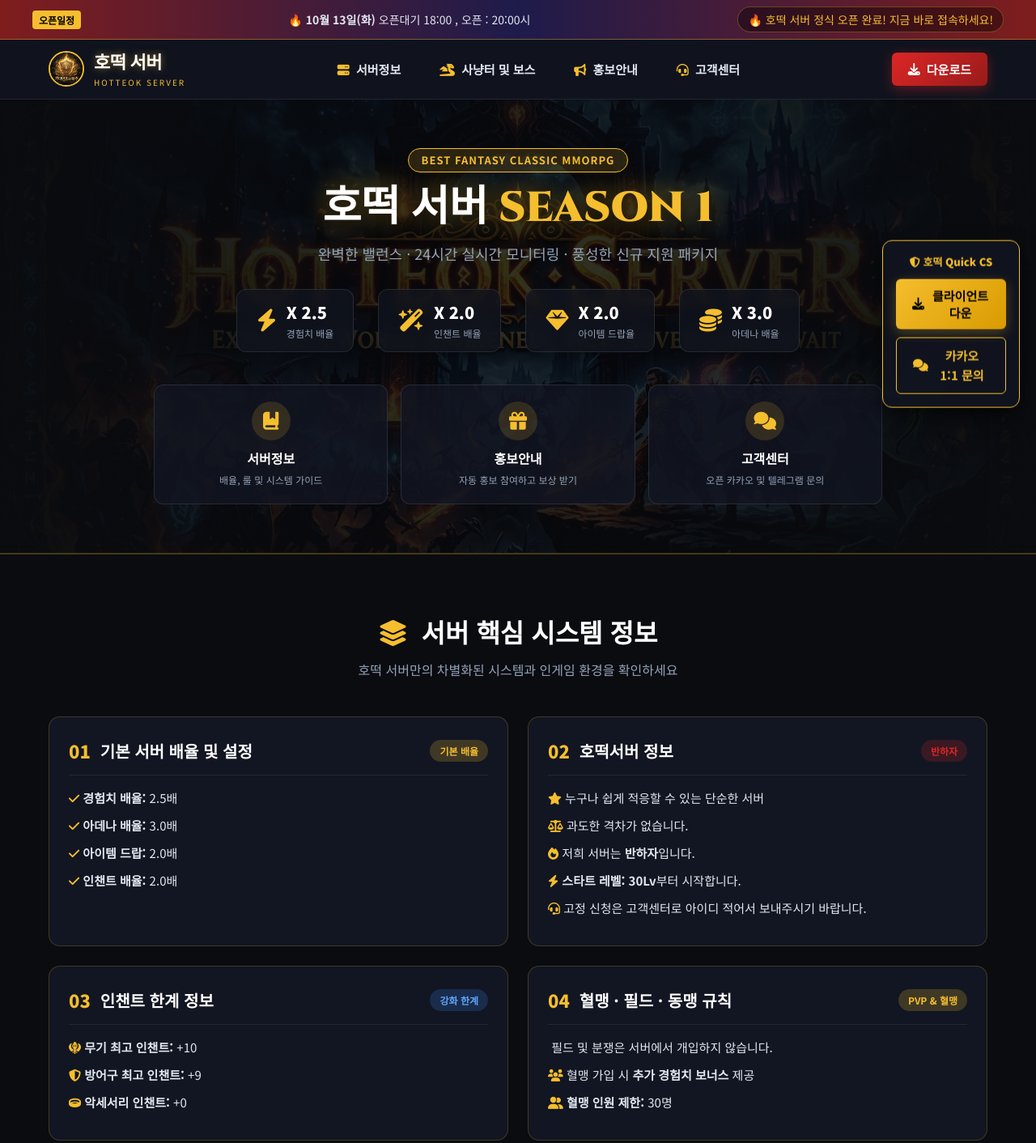
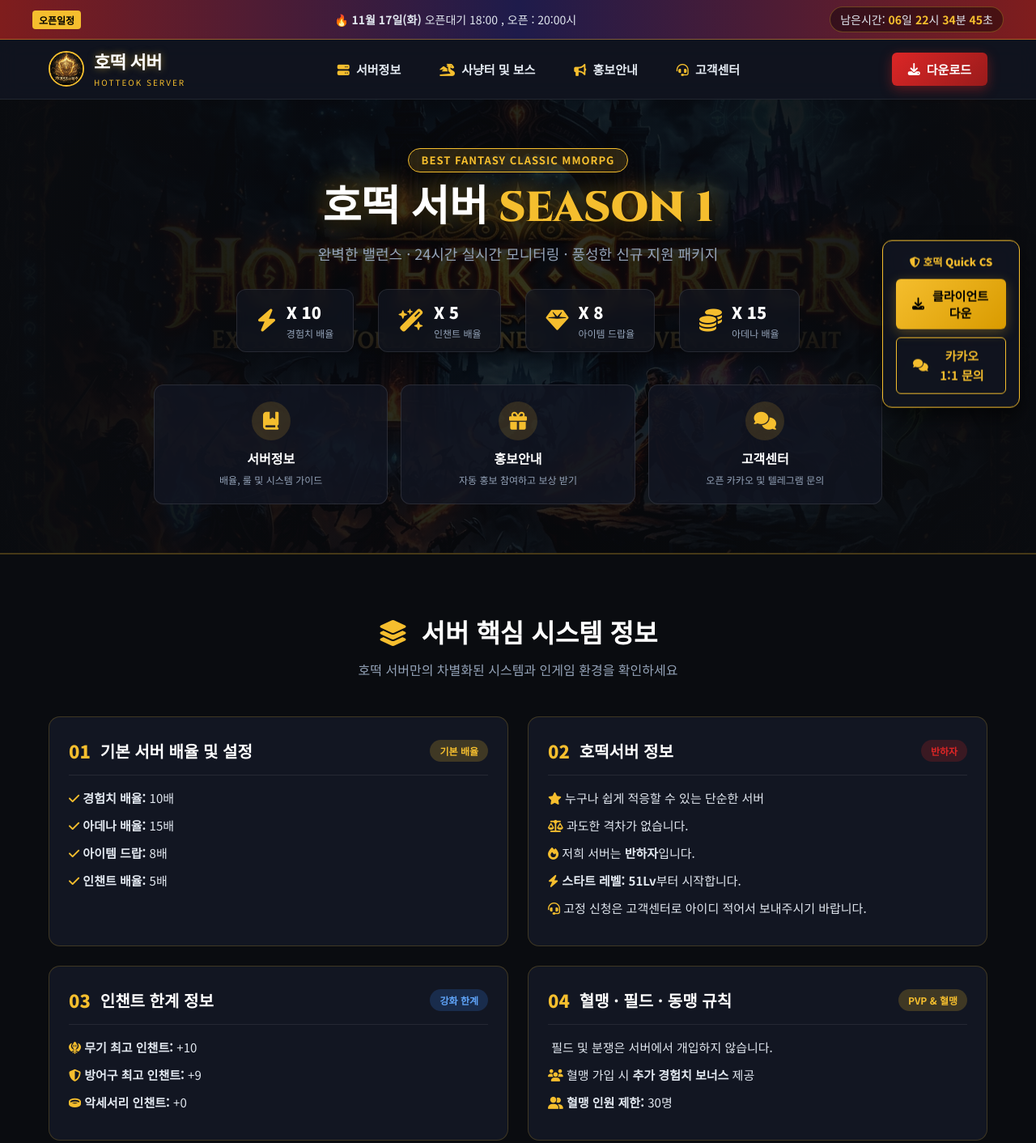
Before and after one commit to hodduk-1/hodduk, a plain HTML site: page index.html in a window 1280 px wide. Shown: the top 1412 px of the page at 81% size. Drawn offline with Linux system fonts and the light colour scheme.

Commit message:
Update server info, drop guide, and open date to Nov 17

```diff
--- a/index.html
+++ b/index.html
@@ -19,7 +19,7 @@
   <div class="announcement-bar" id="announcementBar">
     <div class="announcement-content">
       <span class="badge-tag">오픈일정</span>
-      <span class="announcement-text">🔥 <strong>10월 13일(화)</strong> 오픈대기 18:00 , 오픈 : 20:00시</span>
+      <span class="announcement-text">🔥 <strong>11월 17일(화)</strong> 오픈대기 18:00 , 오픈 : 20:00시</span>
       <div class="countdown" id="countdownTimer">
         <span>남은시간: </span>
         <strong id="timerDays">00</strong>일
@@ -74,28 +74,28 @@
         <div class="stat-item">
           <i class="fa-solid fa-bolt"></i>
           <div class="stat-info">
-            <span class="stat-num">X 2.5</span>
+            <span class="stat-num">X 10</span>
             <span class="stat-label">경험치 배율</span>
           </div>
         </div>
         <div class="stat-item">
           <i class="fa-solid fa-wand-magic-sparkles"></i>
           <div class="stat-info">
-            <span class="stat-num">X 2.0</span>
+            <span class="stat-num">X 5</span>
             <span class="stat-label">인챈트 배율</span>
           </div>
         </div>
         <div class="stat-item">
           <i class="fa-solid fa-gem"></i>
           <div class="stat-info">
-            <span class="stat-num">X 2.0</span>
+            <span class="stat-num">X 8</span>
             <span class="stat-label">아이템 드랍율</span>
           </div>
         </div>
         <div class="stat-item">
           <i class="fa-solid fa-coins"></i>
           <div class="stat-info">
-            <span class="stat-num">X 3.0</span>
+            <span class="stat-num">X 15</span>
             <span class="stat-label">아데나 배율</span>
           </div>
         </div>
@@ -138,10 +138,10 @@
         </div>
         <div class="info-card-body">
           <ul>
-            <li><i class="fa-solid fa-check text-gold"></i> <strong>경험치 배율:</strong> 2.5배</li>
-            <li><i class="fa-solid fa-check text-gold"></i> <strong>아데나 배율:</strong> 3.0배</li>
-            <li><i class="fa-solid fa-check text-gold"></i> <strong>아이템 드랍:</strong> 2.0배</li>
-            <li><i class="fa-solid fa-check text-gold"></i> <strong>인챈트 배율:</strong> 2.0배</li>
+            <li><i class="fa-solid fa-check text-gold"></i> <strong>경험치 배율:</strong> 10배</li>
+            <li><i class="fa-solid fa-check text-gold"></i> <strong>아데나 배율:</strong> 15배</li>
+            <li><i class="fa-solid fa-check text-gold"></i> <strong>아이템 드랍:</strong> 8배</li>
+            <li><i class="fa-solid fa-check text-gold"></i> <strong>인챈트 배율:</strong> 5배</li>
           </ul>
         </div>
       </div>
@@ -157,7 +157,7 @@
             <li><i class="fa-solid fa-star text-gold"></i> 누구나 쉽게 적응할 수 있는 단순한 서버</li>
             <li><i class="fa-solid fa-scale-balanced text-gold"></i> 과도한 격차가 없습니다.</li>
             <li><i class="fa-solid fa-fire text-gold"></i> 저희 서버는 <strong>반하자</strong>입니다.</li>
-            <li><i class="fa-solid fa-bolt text-gold"></i> <strong>스타트 레벨: 30Lv</strong>부터 시작합니다.</li>
+            <li><i class="fa-solid fa-bolt text-gold"></i> <strong>스타트 레벨: 51Lv</strong>부터 시작합니다.</li>
             <li><i class="fa-solid fa-headset text-gold"></i> 고정 신청은 고객센터로 아이디 적어서 보내주시기 바랍니다.</li>
           </ul>
         </div>
@@ -231,15 +231,15 @@
             <i class="fa-solid fa-gift"></i> <strong>잊혀진 섬:</strong> 고대의 주문서, 잊혀진 아이템, 멸마
           </div>
           <div class="zone-drop-summary">
-            <i class="fa-solid fa-gift"></i> <strong>기란 감옥 1층:</strong> 드래곤 루비, 깃털
+            <i class="fa-solid fa-gift"></i> <strong>기란 감옥 1층:</strong> 1차 무기, 인형주머니, 룸티스귀걸이
           </div>
         </div>
         <div class="zone-box">
           <div class="zone-tag tag-hard">상급 사냥터</div>
           <h4 class="zone-name">오만의 탑 1, 2, 3층</h4>
           <p class="zone-info">상급자 추천 최상위 던전. 마법서 및 핵심 주문서 획득 지역.</p>
-          <div class="zone-drop-summary mb-1"><i class="fa-solid fa-scroll text-gold"></i> <strong>1층:</strong> 축부, 이뮨, 캔슬</div>
-          <div class="zone-drop-summary mb-1"><i class="fa-solid fa-scroll text-gold"></i> <strong>2층:</strong> 축부, 대검</div>
+          <div class="zone-drop-summary mb-1"><i class="fa-solid fa-scroll text-gold"></i> <strong>1층:</strong> 축부, 이뮨, 캔슬, 아데나상자</div>
+          <div class="zone-drop-summary mb-1"><i class="fa-solid fa-scroll text-gold"></i> <strong>2층:</strong> 축부, 대검, 스텟 반지</div>
           <div class="zone-drop-summary"><i class="fa-solid fa-scroll text-gold"></i> <strong>3층:</strong> 파이어스톰, 축부, 캔슬, 이뮨, 스텟목걸이</div>
         </div>
       </div>
@@ -413,7 +413,7 @@
           <h3 style="color: var(--color-primary); font-size: 20px; margin: 0;"><i class="fa-solid fa-copy"></i> 홍보 내용</h3>
           <button class="btn btn-outline" onclick="copyPromoText()"><i class="fa-solid fa-clipboard"></i> 홍보내용 복사</button>
         </div>
-        <div id="promoText" class="promo-copy-box" style="white-space: pre-wrap; line-height: 1.7; font-size: 15px; color: #e2e8f0; background: #0c1017; border: 1px solid var(--color-border); padding: 25px; border-radius: 12px;">✅2.0 반하자 호떡서버 ✅10 월 13일 20시 오픈 ( 18시 오픈대기 ) ✅
+        <div id="promoText" class="promo-copy-box" style="white-space: pre-wrap; line-height: 1.7; font-size: 15px; color: #e2e8f0; background: #0c1017; border: 1px solid var(--color-border); padding: 25px; border-radius: 12px;">✅2.0 반하자 호떡서버 ✅11 월 17일 20시 오픈 ( 18시 오픈대기 ) ✅
 리니지 2.0 반하자의 감성을 그대로!
 
 복잡한 시스템은 줄이고, 사냥과 전투의 재미는 극대화!
--- a/script.js
+++ b/script.js
@@ -13,7 +13,7 @@ document.addEventListener('DOMContentLoaded', () => {
 /* 1. Open Schedule Countdown Timer */
 function initCountdown() {
   // Target server open date: 2026-10-13 20:00:00 KST
-  const targetDate = new Date('2026-10-13T20:00:00+09:00').getTime();
+  const targetDate = new Date('2026-11-17T20:00:00+09:00').getTime();
 
   function updateTimer() {
     const now = new Date().getTime();
```
Also changed, not shown: promo.txt.
